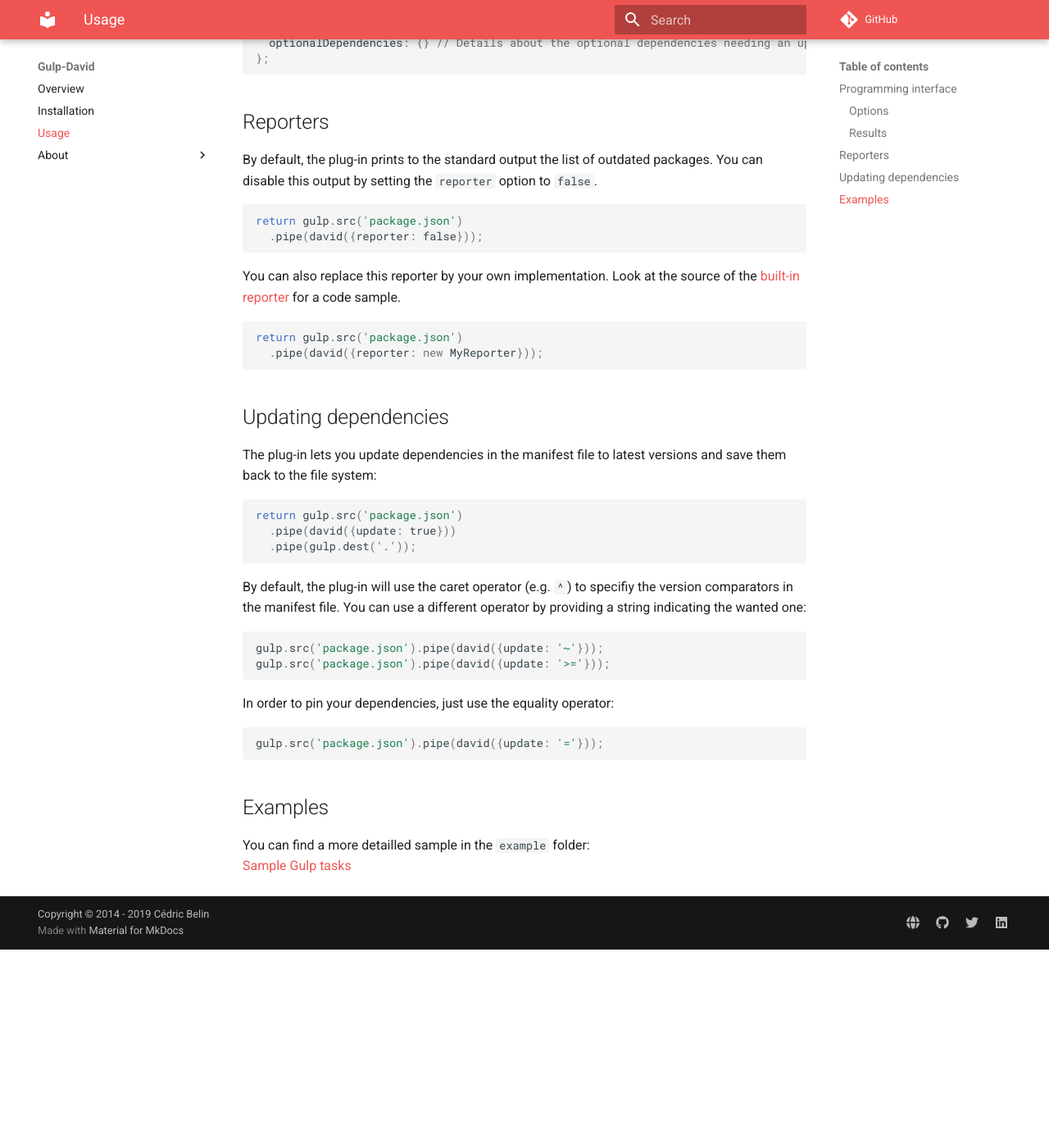
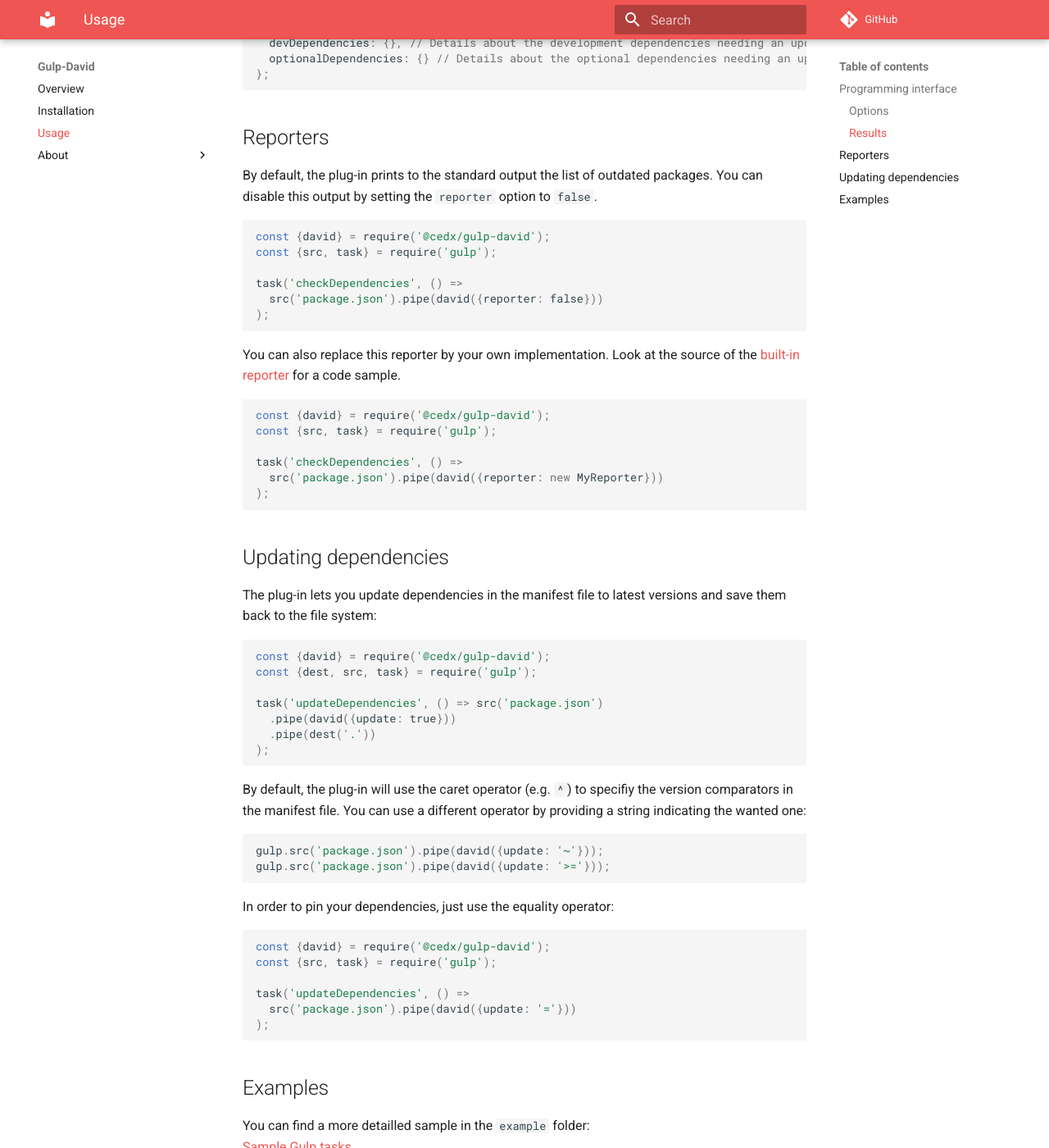
Before and after one commit to cedx/david.gulp, an MkDocs documentation site: the page built from doc/usage.md, in a window 1280 px wide and 1400 px high, scrolled down 1327 px. Shown: the whole window at 82% size. Built offline with MkDocs 1.6.1 and Material for MkDocs 9.7.7, drawn with Linux system fonts in a browser that asks for light colours; comment, search, counter and statistics services are not loaded; before the commit the page ends 2485 px from its top, so only the background shows below that; some of the changed text lies outside the part shown.

Commit message:
Using destructuring to improve the Gulp tasks

````diff
--- a/doc/usage.md
+++ b/doc/usage.md
@@ -7,10 +7,11 @@ The plug-in takes a [`package.json`](https://docs.npmjs.com/files/package.json)
 
 ```js
 const {david} = require('@cedx/gulp-david');
-const gulp = require('gulp');
+const {src, task} = require('gulp');
 
-gulp.task('checkDependencies', () => gulp.src('package.json')
-  .pipe(david()).on('error', function(err) {
+task('checkDependencies', () => src('package.json')
+  .pipe(david())
+  .on('error', function(err) {
     console.error(err);
     this.emit('end');
   })
@@ -47,25 +48,37 @@ By default, the plug-in prints to the standard output the list of outdated packa
 You can disable this output by setting the `reporter` option to `false`.
 
 ```js
-return gulp.src('package.json')
-  .pipe(david({reporter: false}));
+const {david} = require('@cedx/gulp-david');
+const {src, task} = require('gulp');
+
+task('checkDependencies', () =>
+  src('package.json').pipe(david({reporter: false}))
+);
 ```
 
 You can also replace this reporter by your own implementation.
 Look at the source of the [built-in reporter](https://github.com/cedx/gulp-david/blob/master/src/reporter.ts) for a code sample.
 
 ```js
-return gulp.src('package.json')
-  .pipe(david({reporter: new MyReporter}));
+const {david} = require('@cedx/gulp-david');
+const {src, task} = require('gulp');
+
+task('checkDependencies', () =>
+  src('package.json').pipe(david({reporter: new MyReporter}))
+);
 ```
 
 ## Updating dependencies
 The plug-in lets you update dependencies in the manifest file to latest versions and save them back to the file system:
 
 ```js
-return gulp.src('package.json')
+const {david} = require('@cedx/gulp-david');
+const {dest, src, task} = require('gulp');
+
+task('updateDependencies', () => src('package.json')
   .pipe(david({update: true}))
-  .pipe(gulp.dest('.'));
+  .pipe(dest('.'))
+);
 ```
 
 By default, the plug-in will use the caret operator (e.g. `^`) to specifiy the version comparators in the manifest file.
@@ -79,7 +92,12 @@ gulp.src('package.json').pipe(david({update: '>='}));
 In order to pin your dependencies, just use the equality operator:
 
 ```js
-gulp.src('package.json').pipe(david({update: '='}));
+const {david} = require('@cedx/gulp-david');
+const {src, task} = require('gulp');
+
+task('updateDependencies', () =>
+  src('package.json').pipe(david({update: '='}))
+);
 ```
 
 ## Examples
````
Also changed, not shown: gulpfile.js (+15 -15 lines), 1 other file.
